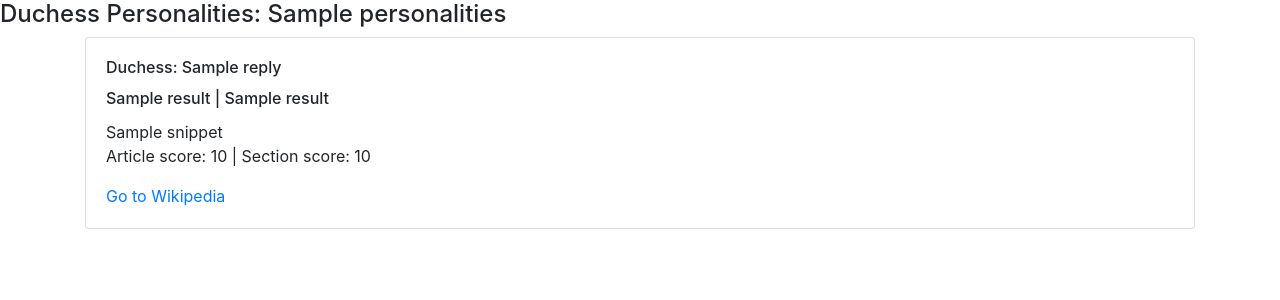
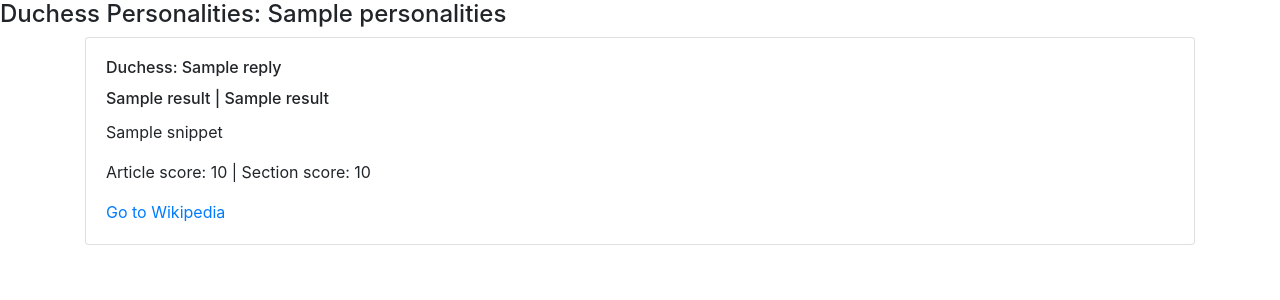
Before and after one commit to tangibleai/django-qary, a Django app: template app/elastic_app/templates/elastic_app.html in a window 1280 px wide. Shown: the part 56-356 px from the top of the page. Run offline with Django 3.2, Linux system fonts and the light colour scheme; the template is opened without the code that fills it: most values are stand-ins (such as "Sample title", 1, 10 or a date in 2020); parts of the project's set-up code (start-up, migrations or seed data) failed here and were passed over; some libraries are stand-ins or nearby versions.

Commit message:
changed the template

```diff
--- a/app/elastic_app/templates/elastic_app.html
+++ b/app/elastic_app/templates/elastic_app.html
@@ -38,12 +38,10 @@
                     {% if r.reply %}
                     <h6 class="card-title"> Duchess: {{ r.reply }}  </h6>
                     {% endif %}
-                    <h6 class="card-title"> {{ r.title }} | {{ r.section_name }}  </h6>
-                    <p class="card-text">
-                        {{ r.snippet | safe }}
-                        <br>Article score: {{ r.score }} | Section score: {{ r.section_score }}
-                    </p>
-                    <a href="{{ r.2 }}">Go to Wikipedia</a>
+                    <h6 class="card-title"> {{ r.title }} | {{ r.section_title }}  </h6>
+                    <p   class="card-text"> {{ r.snippet | safe }} </p>
+                    <p  class="card-score"> Article score: {{ r.score }} | Section score: {{ r.section_score }}</p>
+                    <a href="{{ r.source }}"> Go to Wikipedia</a>
                 </div class="card-body">
             </div class="card">
             {% endfor %}
```
